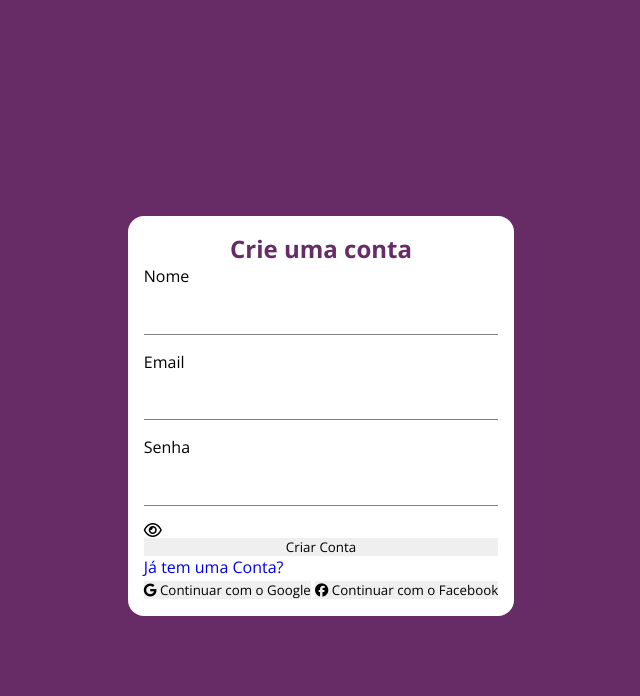
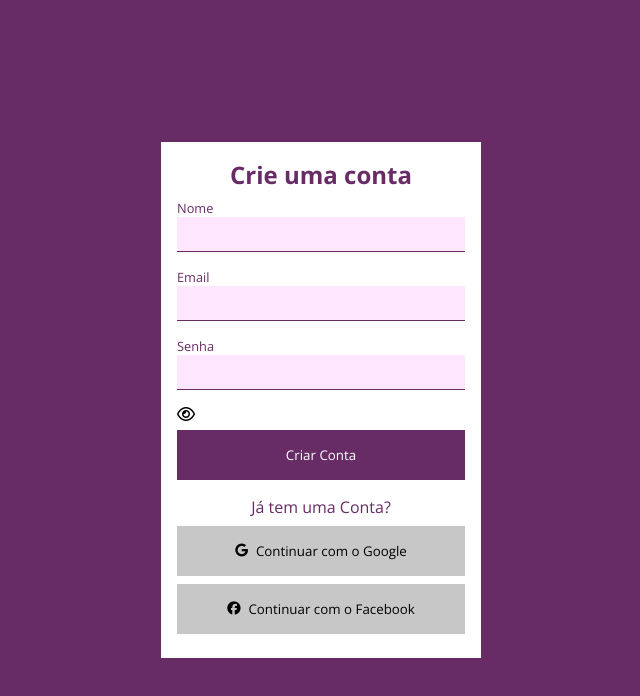
Before and after one commit to diegolazarocs/Tela-de-Login-Animada, a plain HTML site: page Tela de Login Animada/index.html in a window 1280 px wide. Shown: the whole page, without its empty margins (319-959 px from the left). Drawn offline with nearby package versions, Linux system fonts and the light colour scheme.

Commit message:
Update style.css

```diff
--- a/Tela de Login Animada/style.css
+++ b/Tela de Login Animada/style.css
@@ -1,8 +1,5 @@
 @import url("https://fonts.googleapis.com/css2?family=Open+Sans:wght@400;700&display=swap");
 
-:root {
-  --white: var(#fff);
-}
 
 * {
   margin: 0;
@@ -19,29 +16,94 @@
 
 body {
   background: #672c66;
-  margin: 1rem auto;
   height: 100vh;
   width: 100%;
   font-size: 16px;
   display: flex;
-  flex-direction: column;
   align-items: center;
   justify-content: center;
+  gap: 1rem;
 }
 h2 {
   text-align: center;
   color: #672c66;
+  margin-bottom: 0.5rem;
+  font-size: 1.5rem;
 }
 .conteiner {
   background-color: #fff;
   padding: 1rem;
   max-width: 25rem;
+  width: 20rem;
   display: flex;
   flex-direction: column;
-  border-radius: 1rem;
 }
 input {
-  border-bottom: 1px solid gray;
+  border-bottom: 1px solid #672c66;
+  background-color: #ffe6ff;
   margin-bottom: 1rem;
-  padding: .9rem;
+  padding: 0.5rem;
+  width: 100%;
 }
+label {
+  color: #672c66;
+  font-size: 0.8rem;
+}
+
+.eye-conteiner {
+  position: relative;
+}
+
+#eye-icon {
+  position: absolute;
+  right: 5%;
+  top: 15%;
+  color: #672c66;
+  font-size: 1.2rem;
+  cursor: pointer;
+}
+.creat-btn {
+  background-color: #672c66;
+  border: 0;
+  color: #fff;
+  padding: 1rem;
+  margin: 0.5rem 0;
+  cursor: pointer;
+}
+.creat-btn:hover {
+  background-color: #7c357b;
+}
+
+.quest-link {
+  text-align: center;
+  margin: 0.5rem 0;
+  color: #672c66;
+}
+.division {
+  width: 100%;
+  height: 1px;
+  background-color: gray;
+  margin: 1rem 0;
+}
+.ouath-buttons {
+  display: flex;
+  align-items: center;
+  justify-content: center;
+  flex-direction: column;
+}
+.ouath-buttons button {
+  display: flex;
+  align-items: center;
+  justify-content: center;
+  background-color: #c7c7c7;
+  width: 100%;
+  padding: 1rem;
+  margin-bottom: 0.5rem;
+  cursor: pointer;
+}
+.ouath-buttons button:hover {
+  background-color: #a3a3a3;
+}
+.ouath-buttons button i {
+  margin-right: 0.5rem;
+}
```
